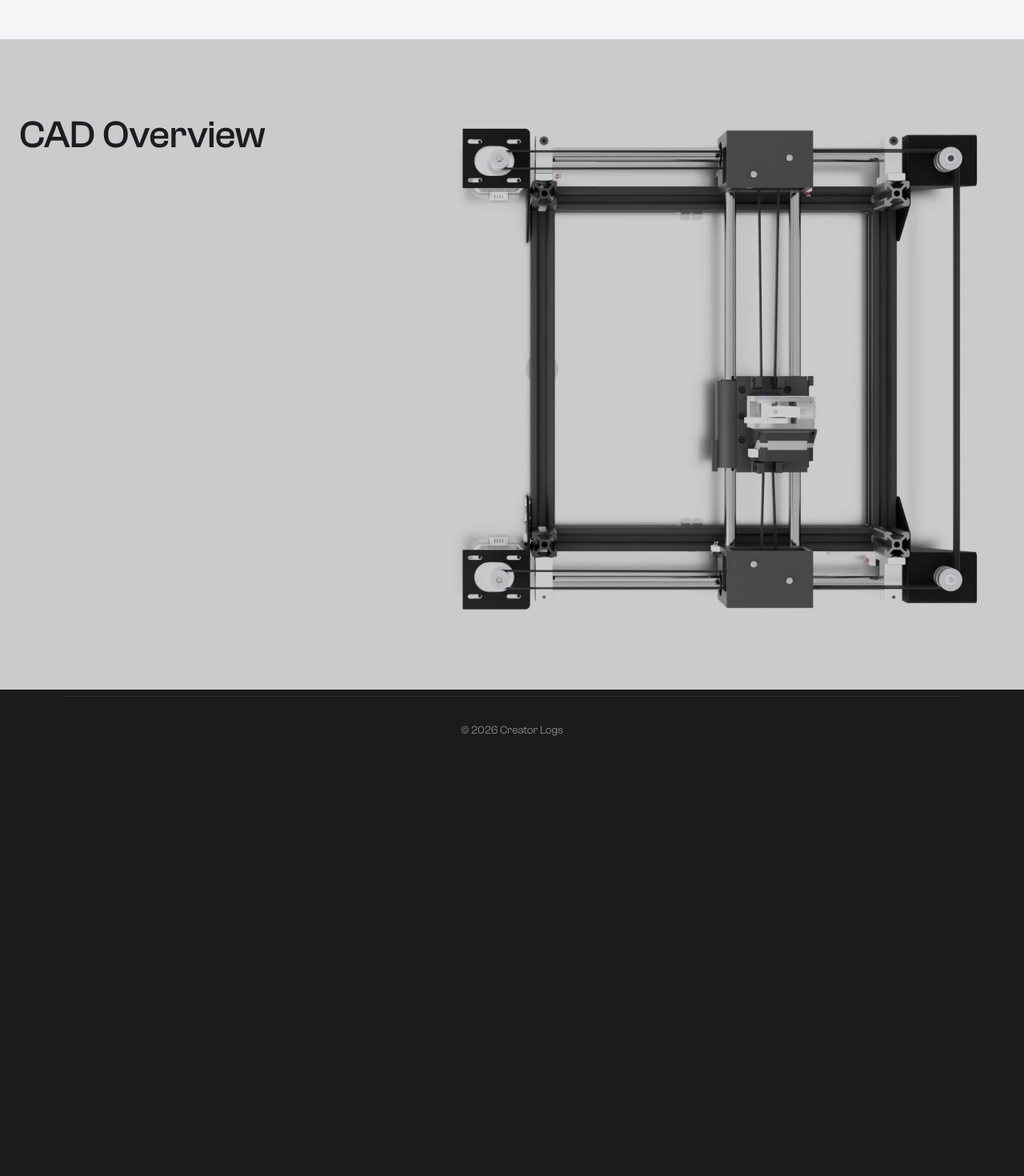
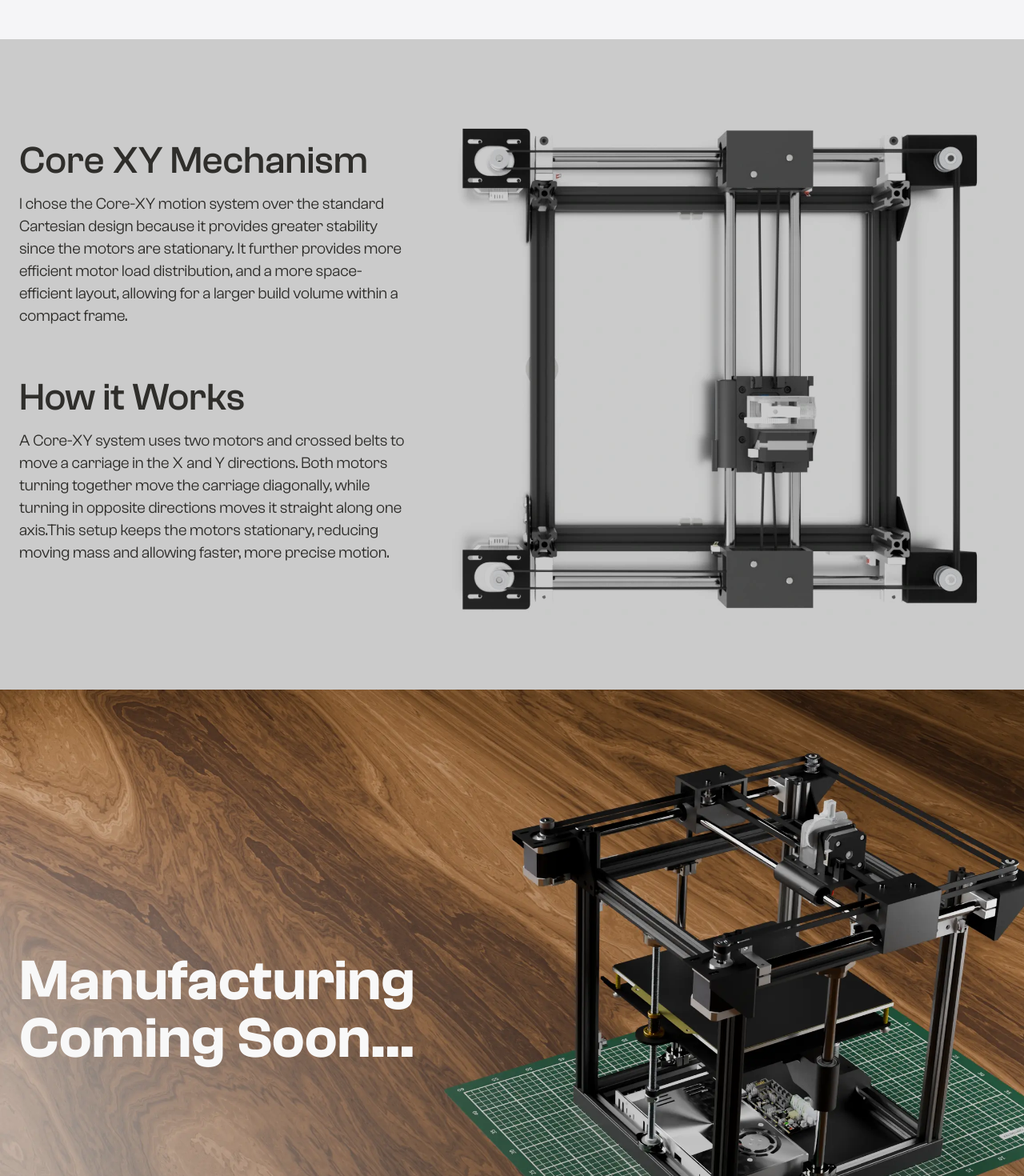
Before and after one commit to Creator-Logs/Portfolio, a Next.js app: page /portfolio/3d_printer in a window 1280 px wide. Shown: the part 3160-4630 px from the top of the page at 80% size. Before the commit the page ends 4115 px from the top, so only its background shows below. Built offline with nearby package versions, Linux system fonts and the light colour scheme.

Commit message:
added all printer pages

```diff
--- a/app/portfolio/3d_printer/Core_xy.tsx
+++ b/app/portfolio/3d_printer/Core_xy.tsx
@@ -10,15 +10,18 @@ export const CoreXY: React.FC = () => {
     <main className="flex flex-col gap-6 z-10 w-full max-w-[1440px] mx-auto px-6 landscape:px-6 landscape:py-20 h-full">
 
       <div className="flex justify-between">
-        <div>
-            <h2 className="text-light-text py-4 text-5xl font-medium">
-        CAD Overview
-      </h2>
+        <div className="w-[40%]">
+            <h3 className="pt-12 text-dark-tertiary py-4 text-5xl font-medium">
+            Core XY Mechanism
+      </h3>
+      <p className="text-xl text-dark-tertiary">I chose the Core-XY motion system over the standard Cartesian design because it provides greater stability since the motors are stationary. It further provides more efficient motor load distribution, and a more space-efficient layout, allowing for a larger build volume within a compact frame.</p>
+      <h3 className="pt-16 text-dark-tertiary py-4 text-5xl font-medium">
+            How it Works
+      </h3>
+      <p className="text-xl text-dark-tertiary">A Core-XY system uses two motors and crossed belts to move a carriage in the X and Y directions. Both motors turning together move the carriage diagonally, while turning in opposite directions moves it straight along one axis.This setup keeps the motors stationary, reducing moving mass and allowing faster, more precise motion.</p>
       </div>
         <img src="/project_media/3d_printer/core_xy_image.webp" alt="Printer Frame" className="object-contain mix-blend-darken"/>
         </div>
-
-
     </main>
   </section>
   );
--- a/app/portfolio/3d_printer/page.tsx
+++ b/app/portfolio/3d_printer/page.tsx
@@ -14,10 +14,18 @@ export default function PrinterPage() {
       <PrinterSpecs />
       <PrinterCAD />
       <CoreXY/>
+      <div className="flex w-screen h-screen bg-[url(/project_media/3d_printer/3d_printer_render.webp)] bg-cover items-center">
+      <div className="z-10 w-full max-w-[1440px] mx-auto px-6 landscape:px-6 landscape:py-20">
+      <text className="font-semibold text-dark-text text-7xl">
+  Manufacturing<br />
+  Coming Soon...
+</text>
+
+      </div>
+
+      </div>
          {/* Footer copyright */}
-       <footer className="relative z-10 py-8 text-center text-sm text-light-textSec dark:text-dark-textSec border-t border-dark-tertiary dark:border-dark-tertiary mt-2 mx-6 md:mx-20">
-            <p>© {new Date().getFullYear()} Creator Logs</p>
-          </footer>
+
           </div>
   );
 }
```
